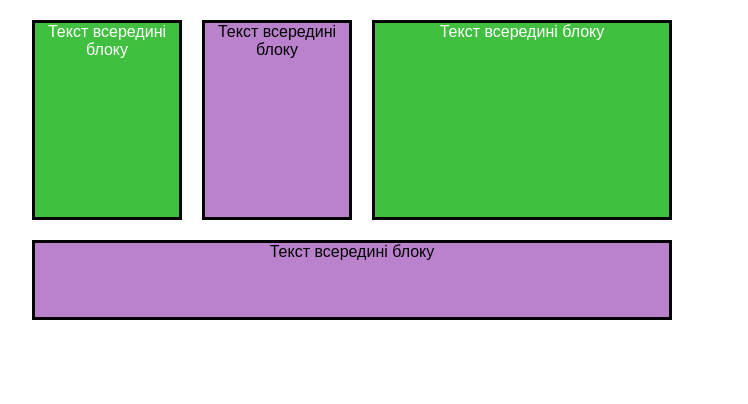
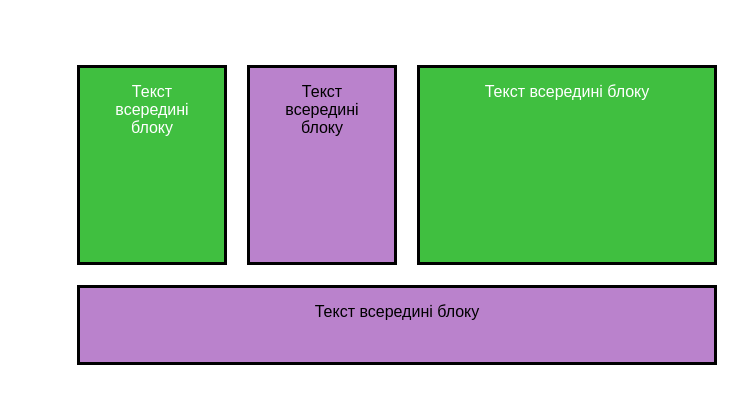
Before and after one commit to oldiix/web-technologies, a plain HTML site: page lab7/task_1/1.html in a window 1280 px wide. Shown: the whole page, without its empty margins (18-766 px from the left). Drawn offline with Linux system fonts and the light colour scheme.

Commit message:
small change in css

```diff
--- a/lab7/task_1/1.css
+++ b/lab7/task_1/1.css
@@ -1,5 +1,5 @@
 * {
-    margin: 0;
+    margin: 15px;
     padding: 0;
     box-sizing: border-box;
 }
@@ -10,7 +10,7 @@ body {
 
 .block {
     border: 3px solid black;
-    display: flex;
+    display: inline-block;
     justify-content: center;
     align-items: flex-start;
     text-align: center;
```
